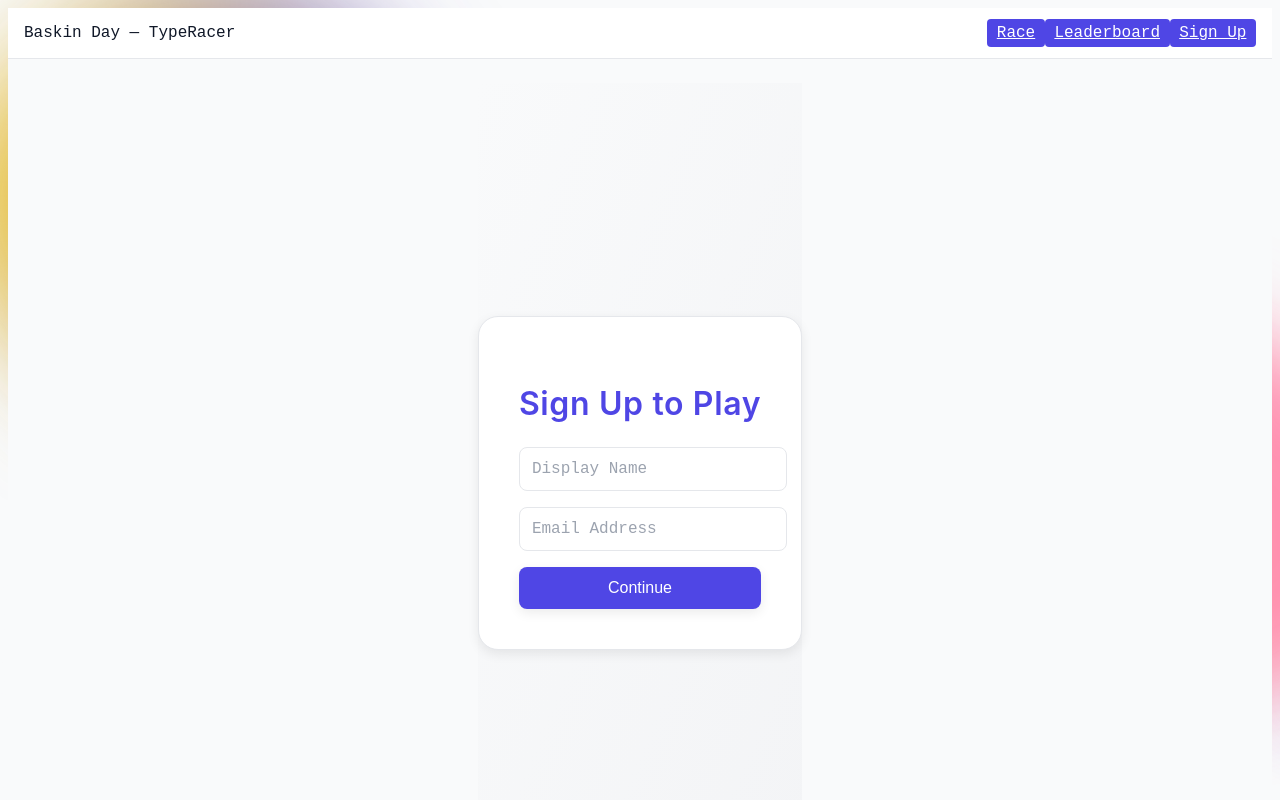
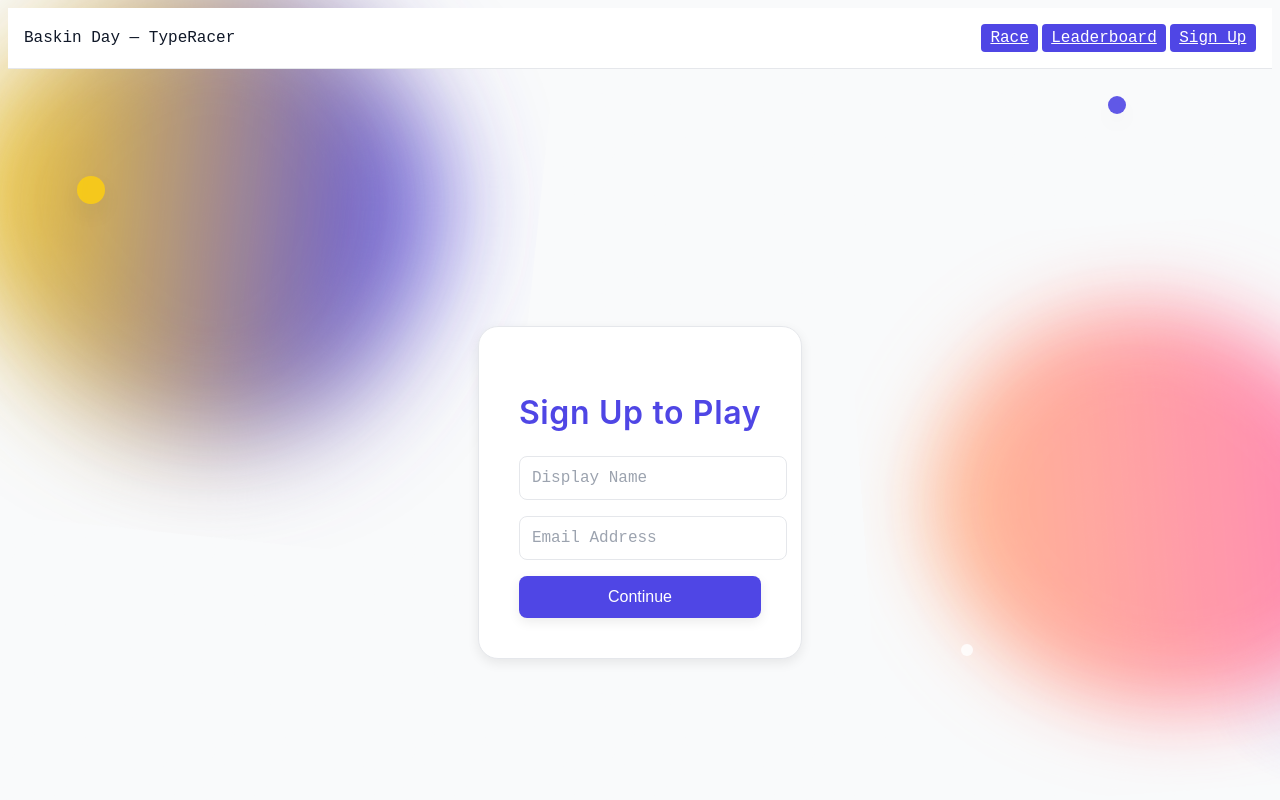
Before and after one commit to franklinwangg/Baskin-Day-TypeRacer, a React (Vite) app: page / in a window 1280 px wide. Shown: the top 800 px of the page. Built offline with nearby package versions, Linux system fonts and the light colour scheme; no server answers.

Commit message:
added page background

```diff
--- a/src/App.css
+++ b/src/App.css
@@ -52,3 +52,13 @@
   border-radius: 0.25rem;
   cursor: pointer;
 }
+
+.app-container {
+  background-color: transparent;
+}
+
+.header-buttons {
+  /*! gap: 1em; */
+  display: flex;
+  gap: 0.2rem;
+}
--- /dev/null
+++ b/src/components/ProtectedRoute/ProtectedRoute.tsx
@@ -0,0 +1,18 @@
+import React from "react";
+import { Navigate } from "react-router-dom";
+import { useGameStore } from "../../store/gameStore";
+
+export default function ProtectedRoute({
+  children,
+}: {
+  children: React.ReactNode;
+}) {
+  const { playerName, playerEmail } = useGameStore();
+
+  // If user isn't signed up, redirect to /signup
+  if (!playerName || !playerEmail) {
+    return <Navigate to="/signup" replace />;
+  }
+
+  return <>{children}</>;
+}
--- a/src/components/SignUp/SignUp.css
+++ b/src/components/SignUp/SignUp.css
@@ -6,7 +6,7 @@
   display: flex;
   align-items: center;
   justify-content: center;
-  background: linear-gradient(to bottom right, #f9fafb, #f3f4f6);
+  /* background: linear-gradient(to bottom right, #f9fafb, #f3f4f6); */
 }
 
 /* Form */
@@ -91,7 +91,7 @@
   display: flex;
   align-items: center;
   justify-content: center;
-  background-color: var(--color-background);
+  /* background-color: var(--color-background); */
 }
 
 /* === Form === */
```
